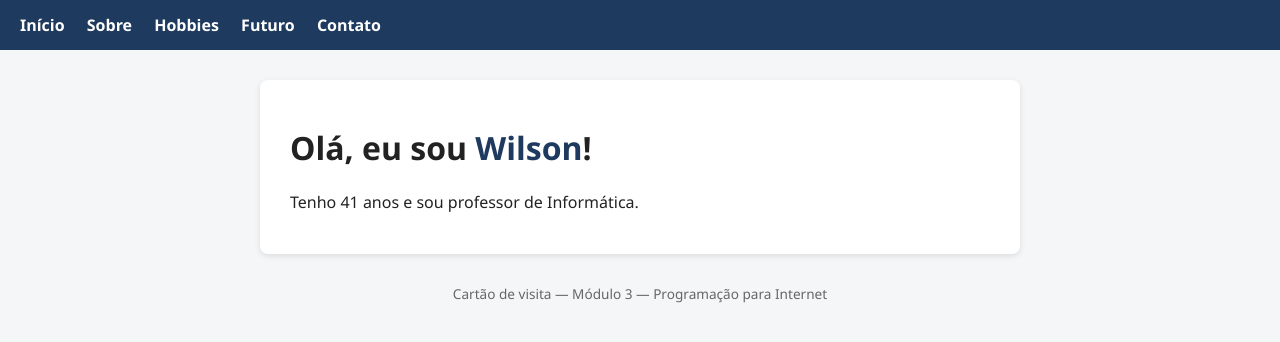
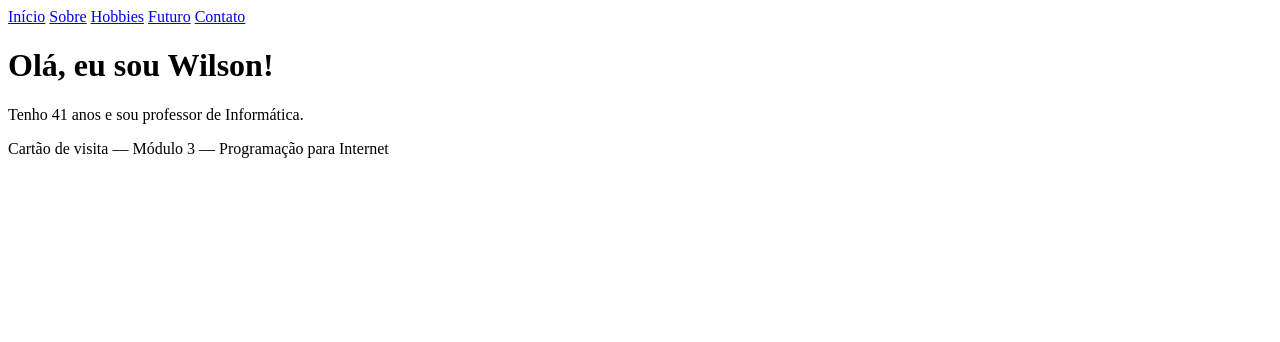
Before and after one commit to wilsonvieiradeoliveira/pi_wilson, a Flask app: page / in a window 1280 px wide. Shown: the top 342 px of the page. Run offline with Flask 3, Linux system fonts and the light colour scheme.

Commit message:
remove estilizacao dos templates por enquanto
Tira o <style> do base.html e as classes de destaque (destaque,
nome-destaque) das paginas filhas, incluindo o block "estilo" que
existia so para isso. O visual sera resolvido em aula futura com
Bootstrap offline, entao o HTML fica limpo ate la.

```diff
--- a/templates/aluno.html
+++ b/templates/aluno.html
@@ -3,5 +3,5 @@
 {% block titulo %}Aluno {{ nome }}{% endblock %}
 
 {% block conteudo %}
-    <h1>Perfil de <span class="destaque">{{ nome }}</span></h1>
+    <h1>Perfil de {{ nome }}</h1>
 {% endblock %}
--- a/templates/base.html
+++ b/templates/base.html
@@ -3,54 +3,6 @@
 <head>
     <meta charset="UTF-8">
     <title>{% block titulo %}Cartão de Visita{% endblock %} — Wilson Oliveira</title>
-    <style>
-        body {
-            background-color: #f4f6f8;
-            font-family: 'Segoe UI', Verdana, sans-serif;
-            color: #222;
-            margin: 0;
-            padding: 0;
-        }
-
-        nav {
-            background-color: #1f3a5f;
-            padding: 14px 20px;
-        }
-
-        nav a {
-            color: #ffffff;
-            text-decoration: none;
-            margin-right: 18px;
-            font-weight: bold;
-        }
-
-        nav a:hover {
-            text-decoration: underline;
-        }
-
-        main {
-            max-width: 700px;
-            margin: 30px auto;
-            background-color: #ffffff;
-            padding: 25px 30px;
-            border-radius: 8px;
-            box-shadow: 0 2px 6px rgba(0, 0, 0, 0.1);
-        }
-
-        .destaque {
-            color: #1f3a5f;
-            font-weight: bold;
-        }
-
-        footer {
-            text-align: center;
-            font-size: 0.85em;
-            color: #666;
-            margin: 20px 0;
-        }
-
-        {% block estilo %}{% endblock %}
-    </style>
 </head>
 <body>
     <nav>
--- a/templates/index.html
+++ b/templates/index.html
@@ -3,6 +3,6 @@
 {% block titulo %}Início{% endblock %}
 
 {% block conteudo %}
-    <h1>Olá, eu sou <span class="destaque">Wilson</span>!</h1>
+    <h1>Olá, eu sou Wilson!</h1>
     <p>Tenho 41 anos e sou professor de Informática.</p>
 {% endblock %}
--- a/templates/recado.html
+++ b/templates/recado.html
@@ -3,6 +3,6 @@
 {% block titulo %}Recado para {{ nome }}{% endblock %}
 
 {% block conteudo %}
-    <h1>Recado para <span class="destaque">{{ nome }}</span></h1>
+    <h1>Recado para {{ nome }}</h1>
     <p>Obrigado por visitar meu cartão de visita, {{ nome }}!</p>
 {% endblock %}
```
Also changed, not shown: GABARITO_SEMANA3.md (+8 -9 lines), templates/perfil.html (+1 -11 lines).
